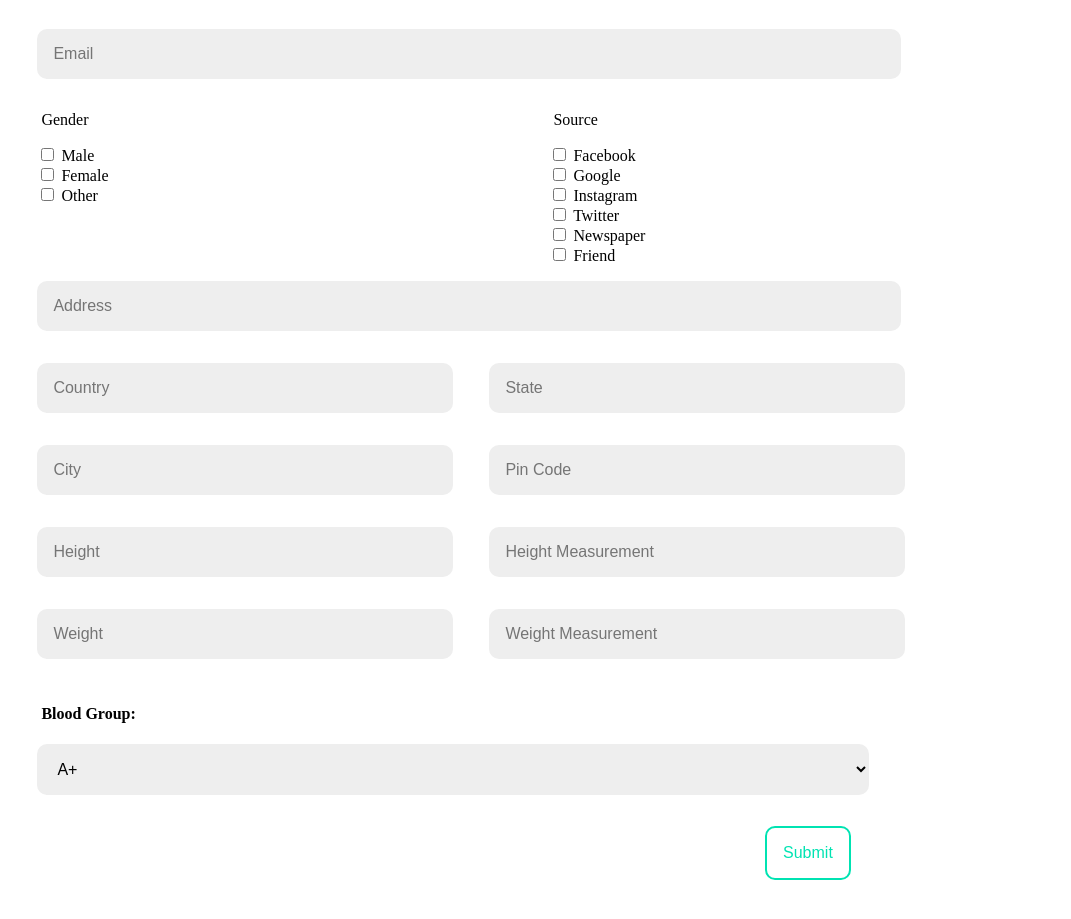
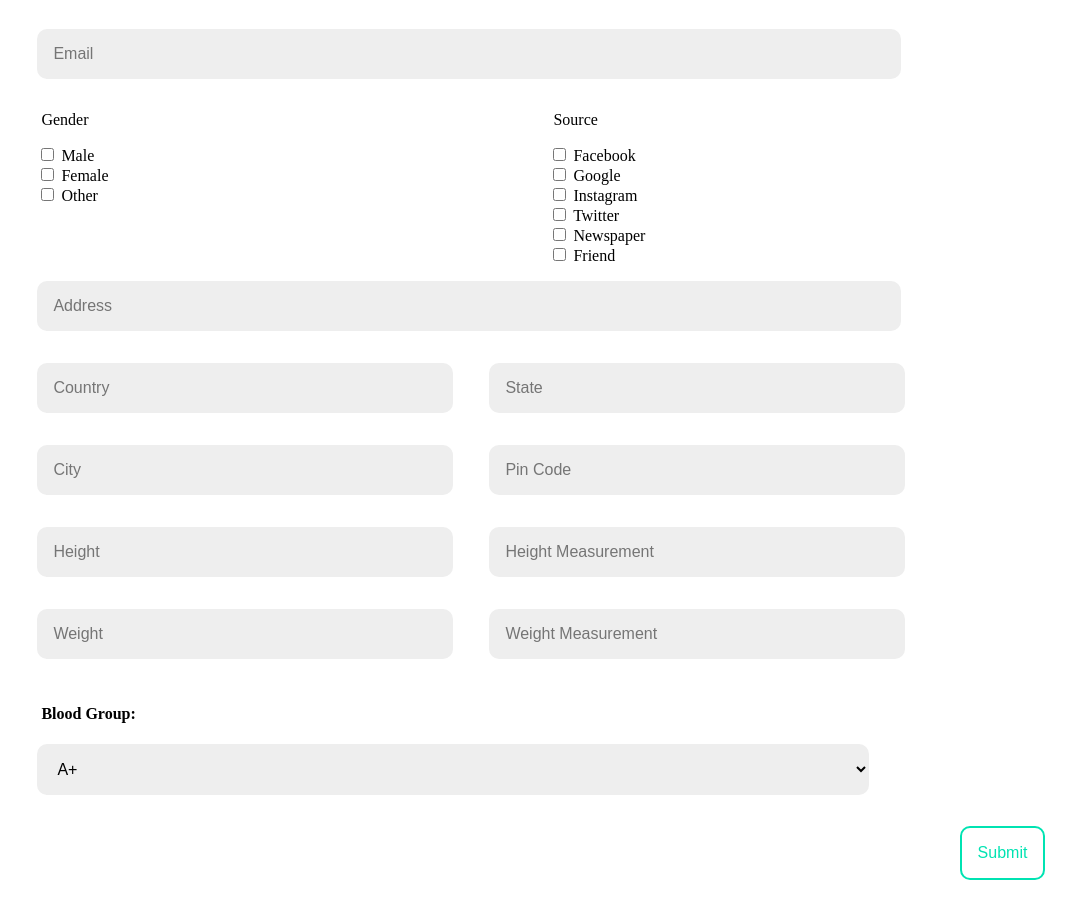
Before and after one commit to Lakshaykhatri9/navbar-2, a plain HTML site: page index.html in a window 1280 px wide. Shown: the part 311-1230 px from the top of the page, without its empty margins (209-1280 px from the left). Drawn offline with Linux system fonts and the light colour scheme.

```diff
--- a/style.css
+++ b/style.css
@@ -162,7 +162,7 @@
 #submit-btn{
   padding: 1rem;
   position: absolute;
-  right: 19%;
+  right: 0;
   font-size: 1rem;
   border: 2px solid #00e3b2;
   color: #00e3b2;
```
